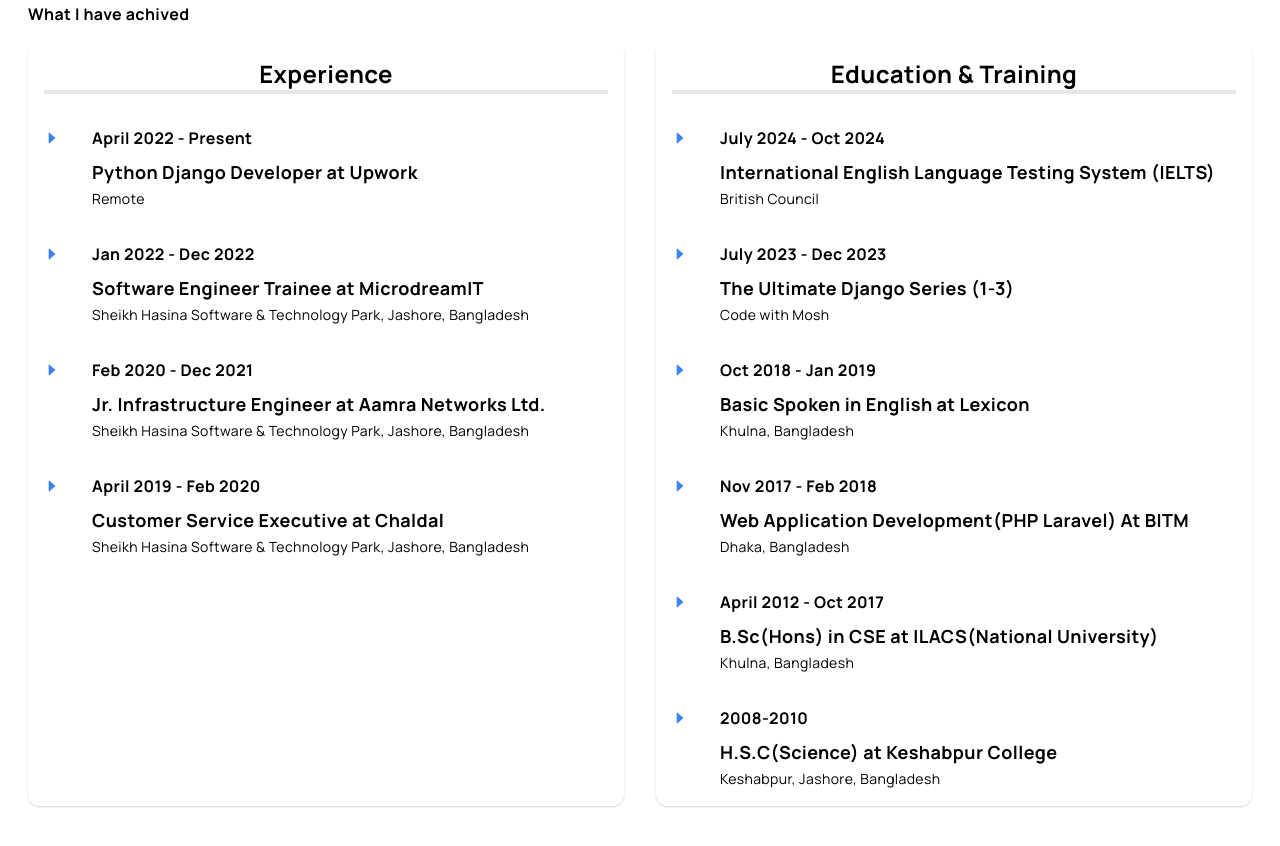
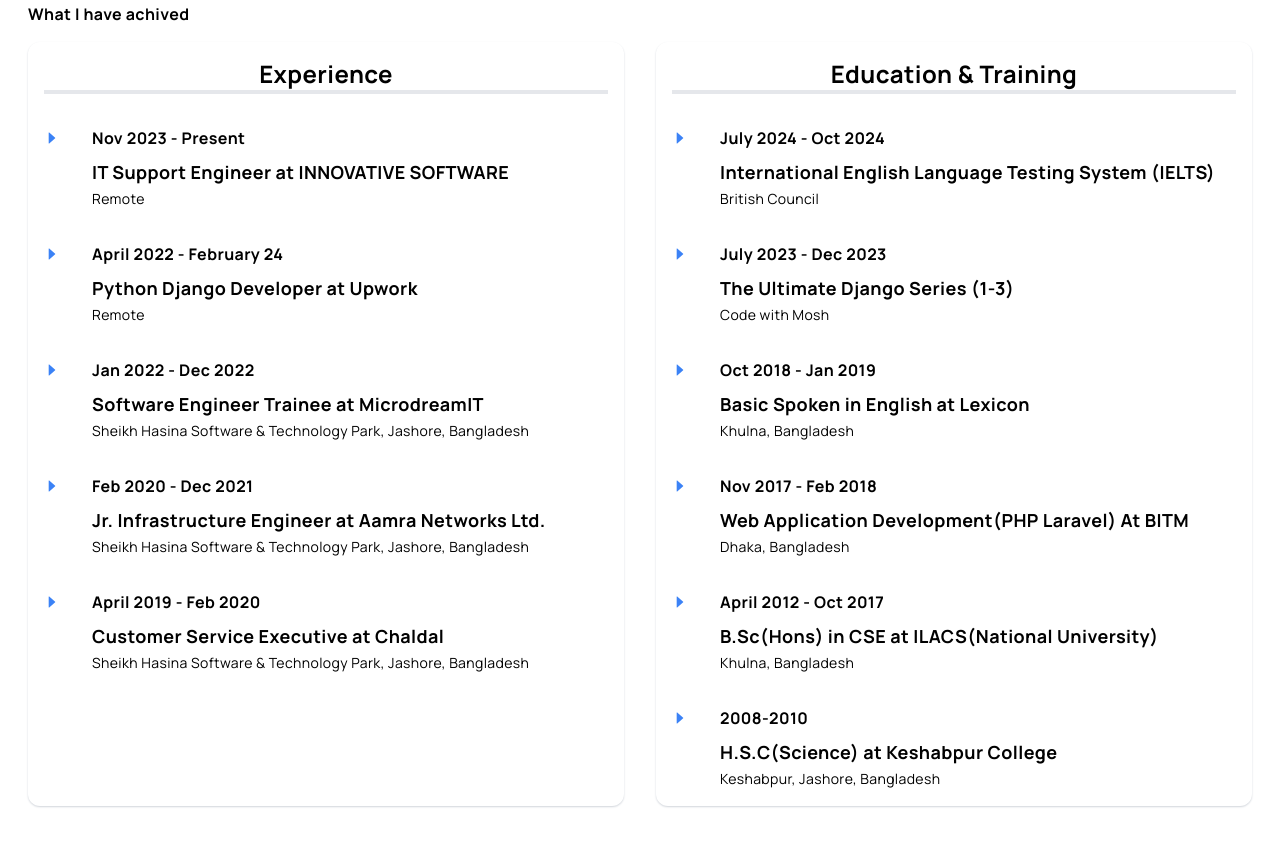
Before and after one commit to mushfiqur-rahman/portfolio, a Next.js app: page / in a window 1280 px wide. Shown: the part 4820-5666 px from the top of the page. Built offline with nearby package versions, Linux system fonts and the light colour scheme.

Commit message:
job update

```diff
--- a/components/EduExp.jsx
+++ b/components/EduExp.jsx
@@ -44,7 +44,28 @@ const EduExp = () => {
                       <AiFillCaretRight className=" text-blue-500 md:block" />
                       <div className="md:-mt-1 md:pl-8">
                         <span className="block font-bold dark:text-slate-200">
-                          April 2022 - Present
+                          Nov 2023 - Present
+                        </span>
+                        <span className="pt-2 block text-lg font-bold">
+                          IT Support Engineer at{" "}
+                          <span className="capitalize">
+                            INNOVATIVE SOFTWARE{" "}
+                          </span>
+                        </span>
+                        <span className="text-sm ">Remote</span>
+                      </div>
+                    </div>
+                  </div>
+                </Section>
+
+                {/* Experience Item  */}
+                <Section>
+                  <div className="flex mt-8 md:pl-18">
+                    <div className="mt-1 flex">
+                      <AiFillCaretRight className=" text-blue-500 md:block" />
+                      <div className="md:-mt-1 md:pl-8">
+                        <span className="block font-bold dark:text-slate-200">
+                          April 2022 - February 24
                         </span>
                         <span className="pt-2 block text-lg font-bold">
                           Python Django Developer at{" "}
```
